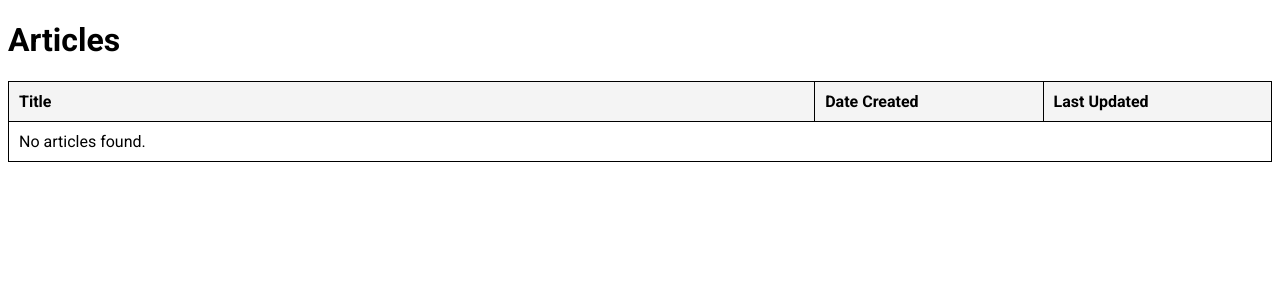
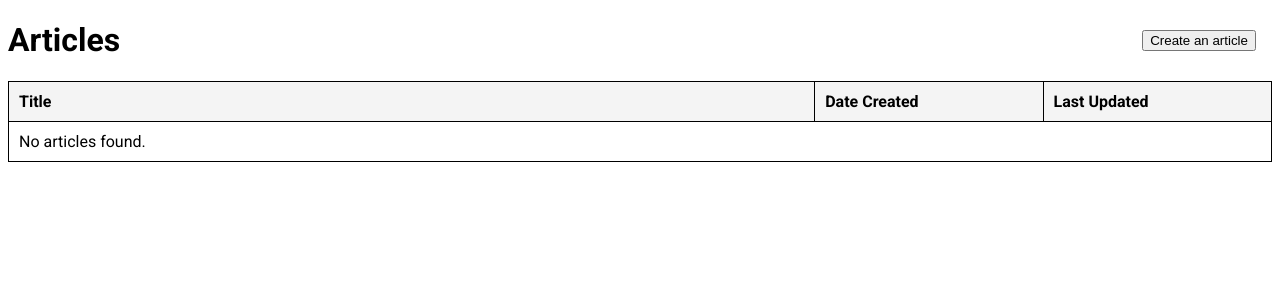
Before and after one commit to ls-s40/hobbysite-E-14, a Django app: page /wiki/articles/ in a window 1280 px wide. Shown: the part 102-402 px from the top of the page. Run offline with Django 5.2, Linux system fonts and the light colour scheme; data that the repository does not hold is empty.

Commit message:
added create article feature

```diff
--- a/hobbysite/wiki/templates/wiki/articles_list.html
+++ b/hobbysite/wiki/templates/wiki/articles_list.html
@@ -1,7 +1,6 @@
 {% extends 'base.html' %}
 
     <head>
-        <title>Task List</title>
         {% block styles %}
         <style>
             table {
@@ -25,11 +24,20 @@
             th:nth-child(3), td:nth-child(3) {
                 width: 17%;
             }
+            .article-list-head {
+                padding-right: 1rem;
+                display: flex;
+                justify-content: space-between;
+                align-items: center;
+            }
         </style>
         {% endblock %}
     </head>
     {% block content %}
-        <h1>Articles</h1>
+        <div class="article-list-head">
+            <h1>Articles</h1>
+            <a href="{% url 'wiki:article_create' %}"><button>Create an article</button></a>
+        </div>
         <table>
             <thead>
                 <tr>
--- a/hobbysite/wiki/views.py
+++ b/hobbysite/wiki/views.py
@@ -1,7 +1,8 @@
 """Query database and render html page."""
 
+from django.contrib.auth.decorators import login_required
 from django.shortcuts import render
-from .models import Article
+from .models import Article, ArticleCategory
 
 
 def articles_list(request):
@@ -22,7 +23,12 @@ def article_detail(request, id):
 
     return render(request, 'wiki/article_detail.html', ctx)
 
-def article_create(request, id):
+def article_create(request):
     """Query article details and render it as html page."""
 
-    return render(request, 'wiki/article_detail.html')
+    articleCategories = ArticleCategory.objects.all()
+    ctx = {
+        'articleCategories': articleCategories
+    }
+
+    return render(request, 'wiki/article_create.html', ctx)
```
Also changed, not shown: hobbysite/wiki/templates/wiki/article_create.html (added, +33 -0 lines).
